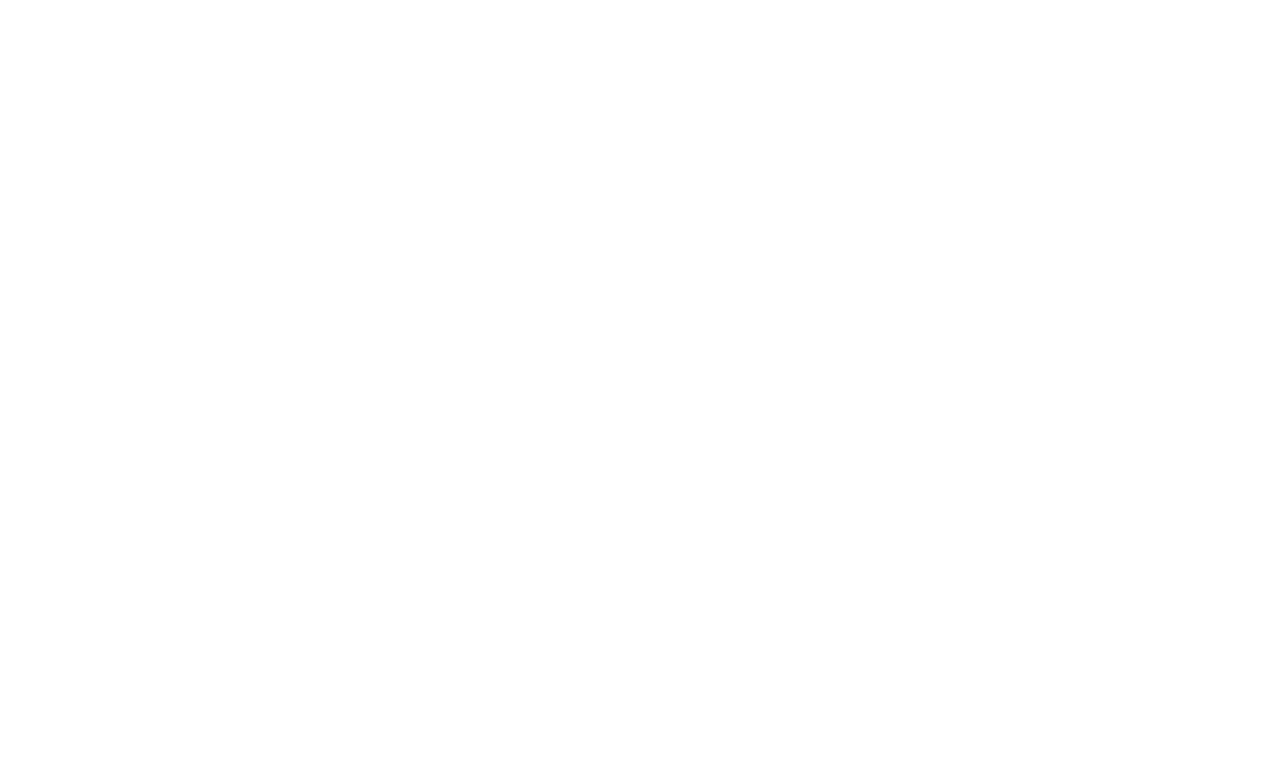
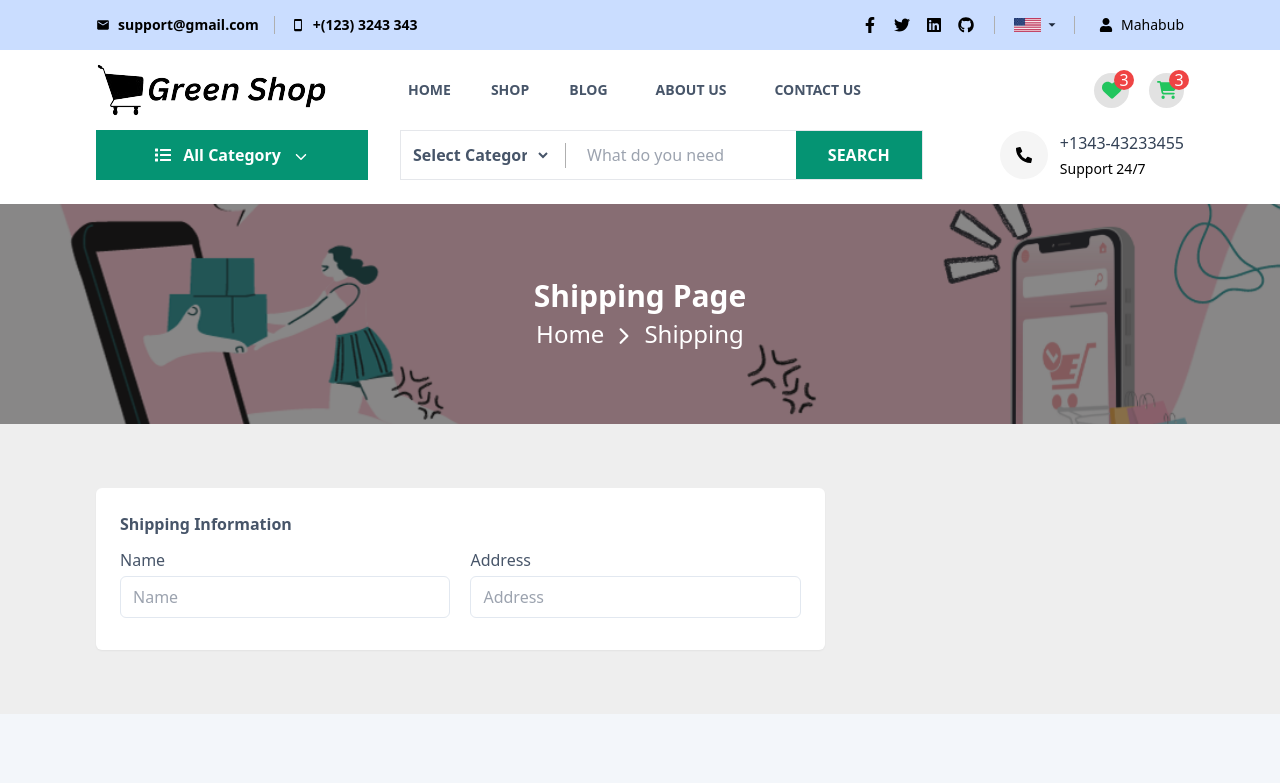
Before and after one commit to webdevmahabub/frontend-mern-multi-vendor-ecommerce, a React (Create React App) app: page /shipping in a window 1280 px wide. Before the commit this address had no page. Shown: the top 783 px of the page. Built offline with nearby package versions, Linux system fonts and the light colour scheme.

Commit message:
Shipping Page Design Setup Part 1

```diff
--- a/src/App.jsx
+++ b/src/App.jsx
@@ -2,7 +2,8 @@
 import { BrowserRouter, Route, Routes } from 'react-router-dom';
 import Home from './pages/Home';
 import Shops from './pages/Shops';
-import Card from './pages/Card';
+import Cart from './pages/Cart';
+import Shipping from './pages/Shipping';
 
 function App() {
   return (
@@ -10,7 +11,8 @@
     <Routes>
       <Route path='/' element={<Home/>} />
       <Route path='/shops' element={<Shops/>} />
-      <Route path='/card' element={<Card/>} />
+      <Route path='/cart' element={<Cart/>} />
+      <Route path='/shipping' element={<Shipping/>} />
     </Routes>
 
     </BrowserRouter>
--- a/src/pages/Card.jsx
+++ b/src/pages/Cart.jsx
@@ -1,13 +1,24 @@
 import React from 'react';
 import Header from '../components/Header';
 import Footer from '../components/Footer';
-import { Link } from 'react-router-dom';
+import { Link, useNavigate } from 'react-router-dom';
 import { IoIosArrowForward } from "react-icons/io";
 
-const Card = () => {
-
+const Cart = () => {
+    const navigate = useNavigate()
     const card_products = [1,2]
     const outOfStockProduct = [1,2]
+
+    const redirect = () => {
+        navigate('/shipping',{
+            state: {
+                products : [],
+                price: 500,
+                shipping_fee : 40,
+                items: 2
+            }
+        })
+    }
 
     return (
         <div>
@@ -133,15 +144,15 @@
                     <span>$40 </span>
                 </div>
                 <div className='flex gap-2'>
-                <input className='w-full px-3 py-2 border border-slate-200 outline-0 focus:border-green-500 rounded-sm' type="text" placeholder='Input Vouchar Coupon' />
+                <input className='w-full px-3 py-2 border border-slate-200 outline-0 focus:border-green-500 rounded-sm' type="text" placeholder='Voucher Coupon Code' />
                 <button className='px-5 py-[1px] bg-[#059473] text-white rounded-sm uppercase text-sm'>Apply</button>
                 </div>
                 <div className='flex justify-between items-center'>
                     <span>Total</span>
                     <span className='text-lg text-[#059473]'>$430 </span>
                 </div>
-                <button className='px-5 py-[6px] rounded-sm hover:shadow-red-500/50 hover:shadow-lg bg-red-500 text-sm text-white uppercase '>
-                    Process to Checkout
+                <button onClick={redirect} className='px-5 py-[6px] rounded-sm hover:shadow-red-500/50 hover:shadow-lg bg-red-500 text-sm text-white uppercase '>
+                      Process to Checkout
                 </button>
             </div>
         }
@@ -163,4 +174,4 @@
     );
 };
 
-export default Card;
+export default Cart;
--- /dev/null
+++ b/src/pages/Shipping.jsx
@@ -0,0 +1,58 @@
+
+import React from 'react';
+import Header from '../components/Header';
+import Footer from '../components/Footer';
+import { Link } from 'react-router-dom';
+import { IoIosArrowForward } from "react-icons/io";
+const Shipping = () => {
+    return (
+        <div>
+          <Header/>
+          <section className='bg-[url("http://localhost:3000/images/banner/shop.png")] h-[220px] mt-6 bg-cover bg-no-repeat relative bg-left'>
+            <div className='absolute left-0 top-0 w-full h-full bg-[#2422228a]'>
+                <div className='w-[85%] md:w-[80%] sm:w-[90%] lg:w-[90%] h-full mx-auto'>
+                    <div className='flex flex-col justify-center gap-1 items-center h-full w-full text-white'>
+                <h2 className='text-3xl font-bold'>Shipping Page </h2>
+                <div className='flex justify-center items-center gap-2 text-2xl w-full'>
+                        <Link to='/'>Home</Link>
+                        <span className='pt-1'>
+                        <IoIosArrowForward />
+                        </span>
+                        <span>Shipping </span>
+                      </div>
+                    </div>
+                </div>
+            </div>
+           </section>
+    <section className='bg-[#eeeeee]'>
+        <div className='w-[85%] lg:w-[90%] md:w-[90%] sm:w-[90%] mx-auto py-16'>
+           <div className='w-full flex flex-wrap'>
+            <div className='w-[67%] md-lg:w-full'>
+                <div className='flex flex-col gap-3'>
+                    <div className='bg-white p-6 shadow-sm rounded-md'>
+                        <h2 className='text-slate-600 font-bold pb-3'>Shipping Information </h2>
+                <form>
+            <div className='flex md:flex-col md:gap-2 w-full gap-5 text-slate-600'>
+            <div className='flex flex-col gap-1 mb-2 w-full'>
+                <label htmlFor="name"> Name </label>
+                <input type="text" className='w-full px-3 py-2 border border-slate-200 outline-none focus:border-green-500 rounded-md' name="name" id="name" placeholder='Name' />
+            </div>
+            <div className='flex flex-col gap-1 mb-2 w-full'>
+                <label htmlFor="address"> Address </label>
+                <input type="text" className='w-full px-3 py-2 border border-slate-200 outline-none focus:border-green-500 rounded-md' name="address" id="address" placeholder='Address' />
+            </div>
+            </div>
+                </form>
+                    </div>
+                </div>
+            </div>
+            </div>
+        </div>
+
+
+   </section>
+          <Footer/>
+        </div>
+    );
+};
+export default Shipping;
```
